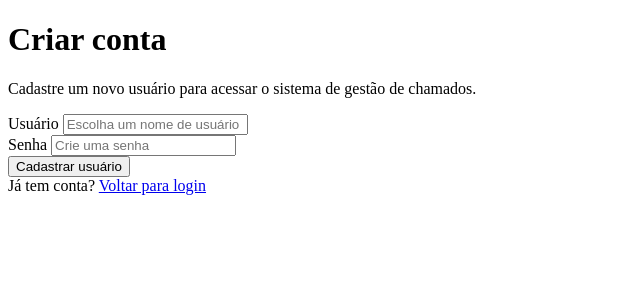
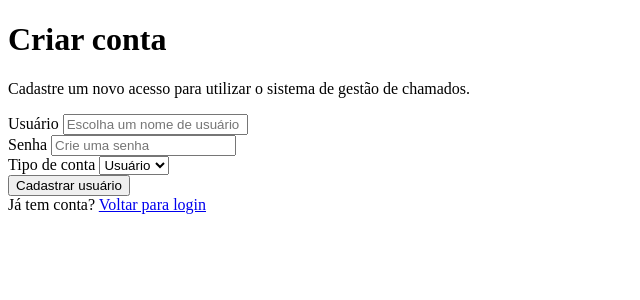
Before and after one commit to clawdyno0-png/sistema-chamados, a Flask app: page /register in a window 1280 px wide. Shown: the top 300 px of the page, without its empty margins (0-640 px from the left). Run offline with Flask 3, Linux system fonts and the light colour scheme.

Commit message:
Update register.html

```diff
--- a/templates/register.html
+++ b/templates/register.html
@@ -12,7 +12,7 @@
   <div class="auth-wrapper">
     <div class="auth-card">
       <h1>Criar conta</h1>
-      <p>Cadastre um novo usuário para acessar o sistema de gestão de chamados.</p>
+      <p>Cadastre um novo acesso para utilizar o sistema de gestão de chamados.</p>
 
       {% with messages = get_flashed_messages(with_categories=true) %}
         {% if messages %}
@@ -51,6 +51,14 @@
           >
         </div>
 
+        <div class="form-group">
+          <label for="tipo">Tipo de conta</label>
+          <select id="tipo" name="tipo" class="form-control" required>
+            <option value="usuario">Usuário</option>
+            <option value="analista">Analista</option>
+          </select>
+        </div>
+
         <button class="btn" type="submit">
           Cadastrar usuário
         </button>
```
